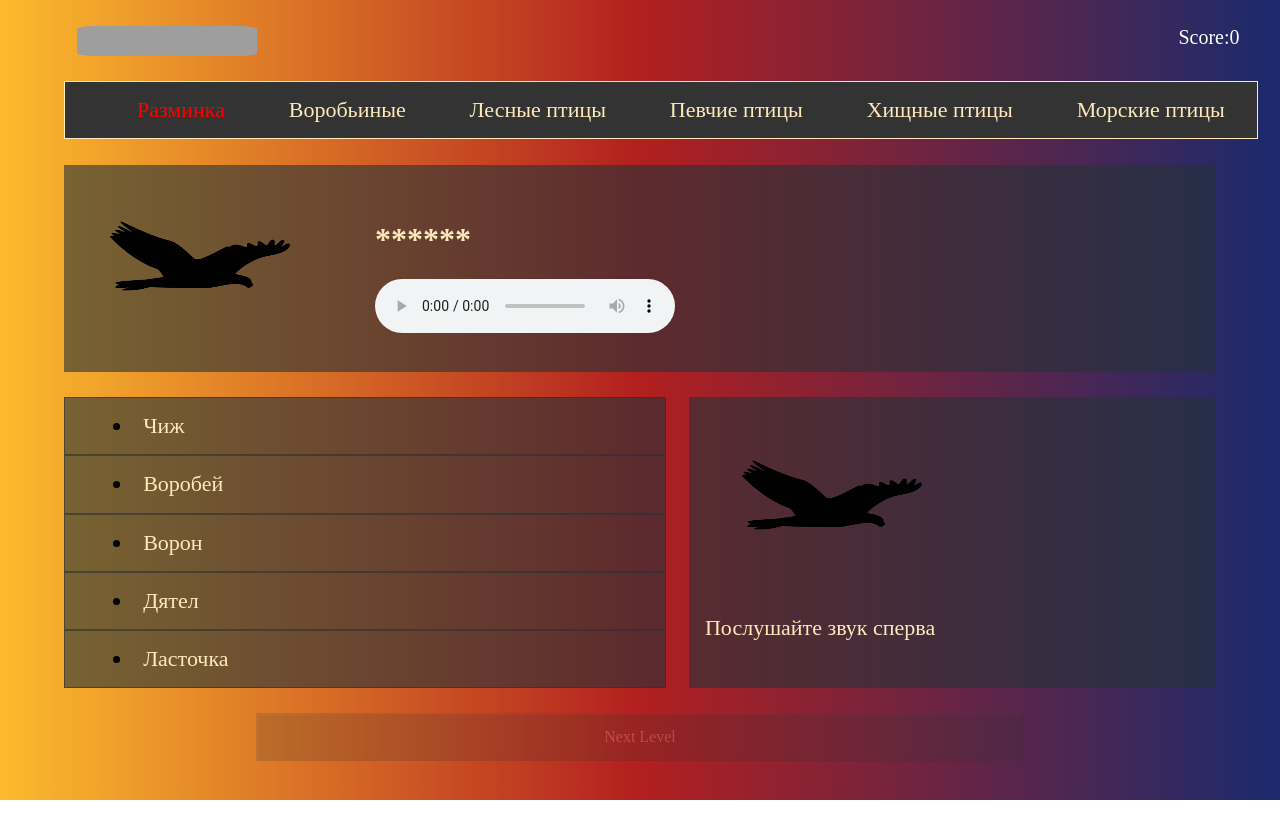
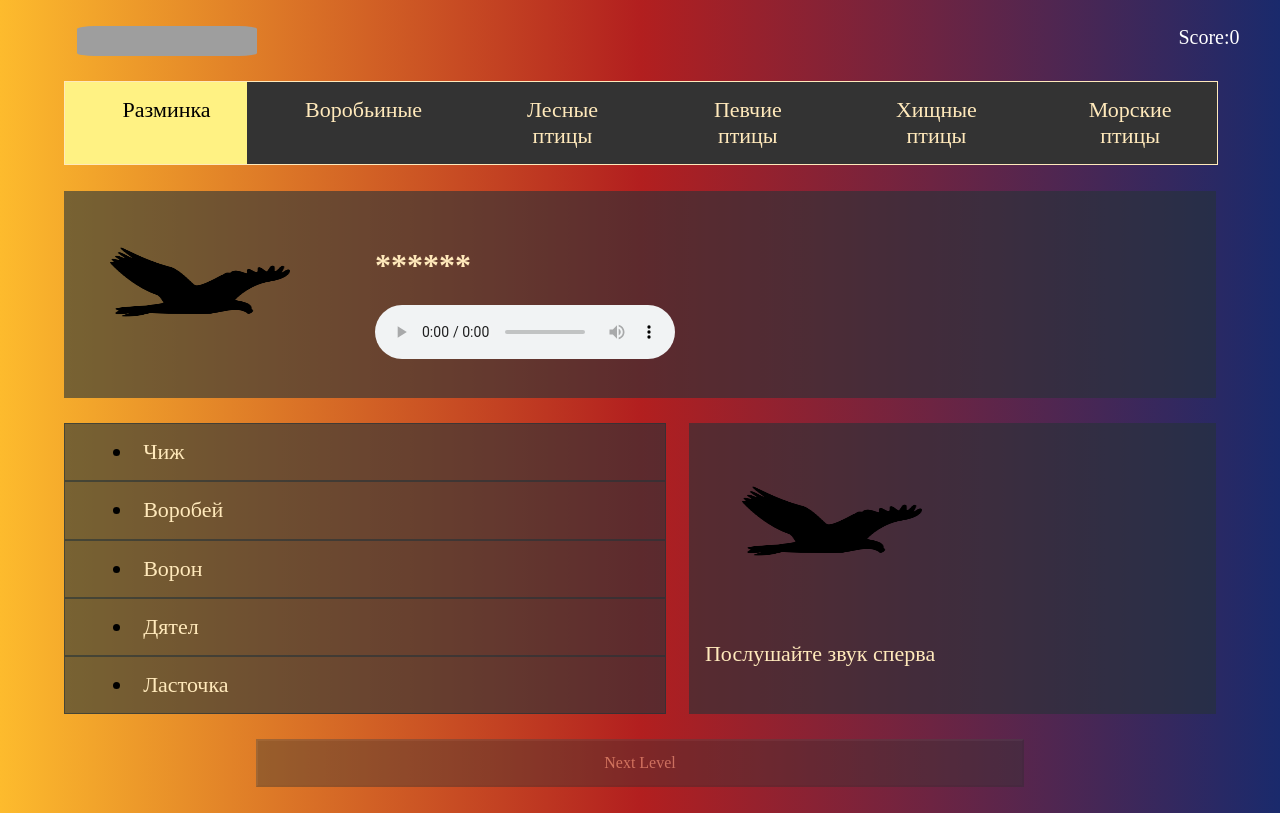
Before and after one commit to GurbanovAli/The-Songbird, a React (Create React App) app: page / in a window 1280 px wide. Built offline with nearby package versions, Linux system fonts and the light colour scheme; grey boxes are pictures that could not be loaded.

Commit message:
add change in css

```diff
--- a/src/index.css
+++ b/src/index.css
@@ -68,13 +68,16 @@ img {
    padding: 10%;
 }
 
+
+
 .ul_item {
-   background-color: #333;
    color: #fff;
    width: 90%;
-   margin: 5%;
+   margin-left: 5%;
+   margin-right: 0;
    margin-top: 0;
    margin-bottom: 2%;
+   padding: 0;
    display: flex;
    border: 1px solid;
    border-color: #ffe9bb;
@@ -82,9 +85,11 @@ img {
 }
 
 .list_item {
+   background-color: #333;
    color: #ffe9bb;
-   margin: auto;
-   padding: auto;
+   margin: 0;
+   padding-left: 5%;
+   padding-right: 3.2%;
    padding-top: 15px;
    padding-bottom: 15px;
    font-size: 22px;
@@ -93,7 +98,8 @@ img {
 }
 
 .list_item.active{
-   color:red
+   background-color: #fff283;
+   color: black;
 }
 
 .bla {
@@ -177,7 +183,7 @@ button:not([disabled]):active {
 }
 
 button[disabled] {
-   opacity: 0.2;
+   opacity: 0.4;
    cursor: default;
 }
 
```
